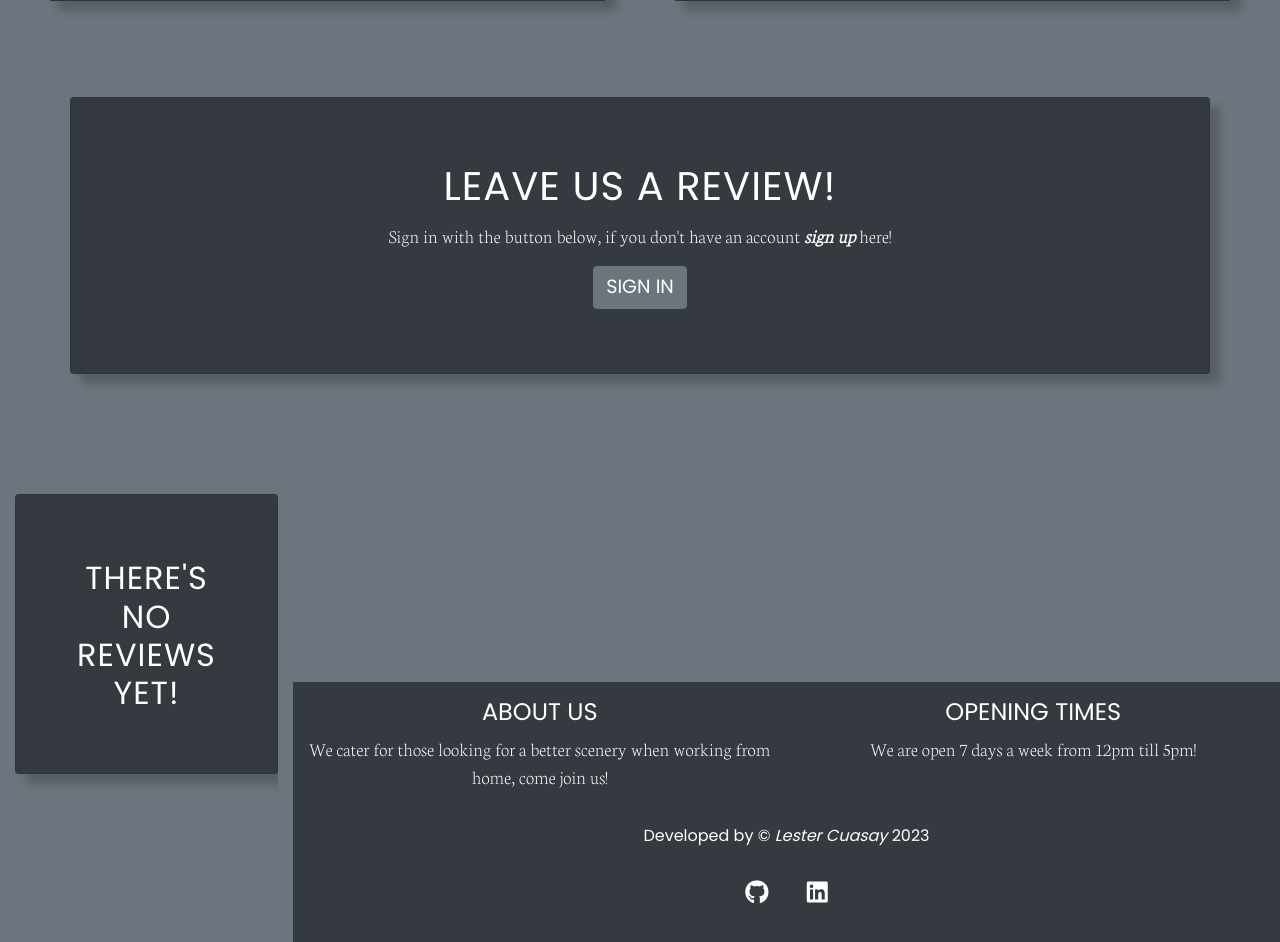
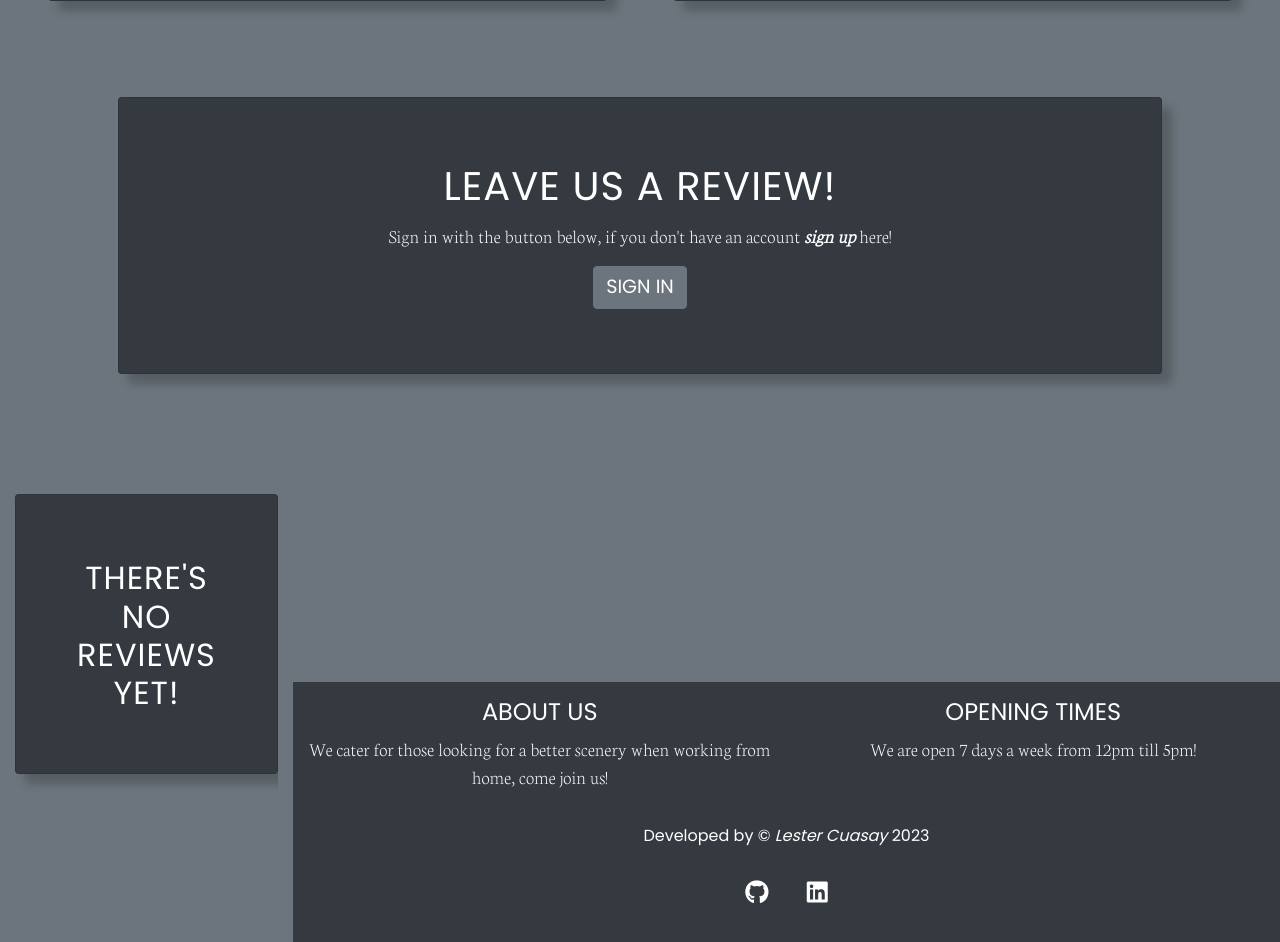
Before and after one commit to LesterCuasay/Project-4, a Django app: page / in a window 1280 px wide. Shown: the part 1001-1943 px from the top of the page. Run offline with Django 3.2, Linux system fonts and the light colour scheme; data that the repository does not hold is empty; some libraries are stand-ins or nearby versions.

Commit message:
style - removed container-fluid chnaged to container

```diff
--- a/home/templates/home/index.html
+++ b/home/templates/home/index.html
@@ -39,7 +39,7 @@
         </div>
     </div>
 </div>
-<div class="container-fluid mb-5 p-5">
+<div class="container mb-5 p-5">
     {% if user.is_authenticated %}
     <div class="row">
         <div class="card col-lg-8 mt-3 offset-lg-2 text-center">
```
